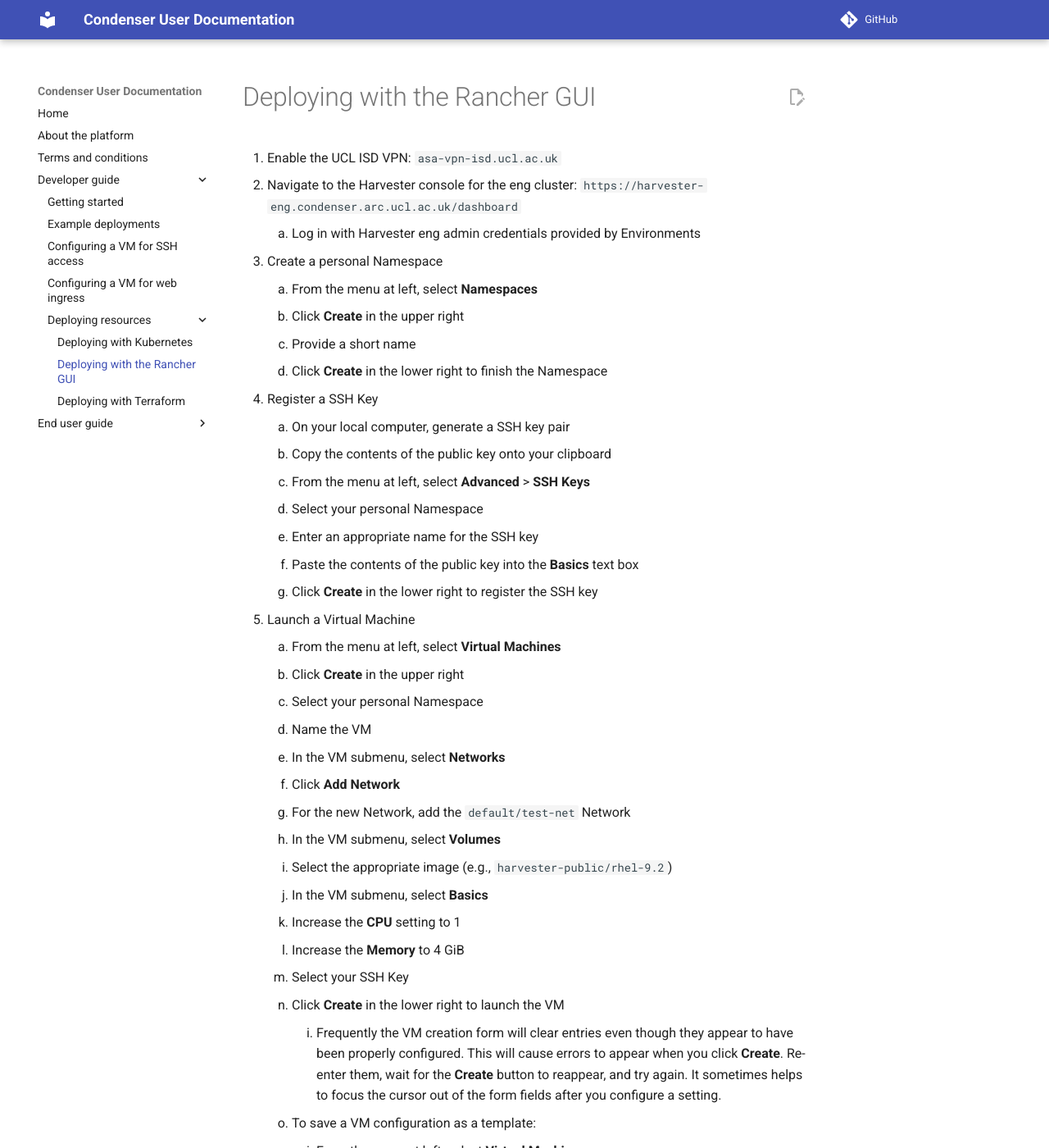
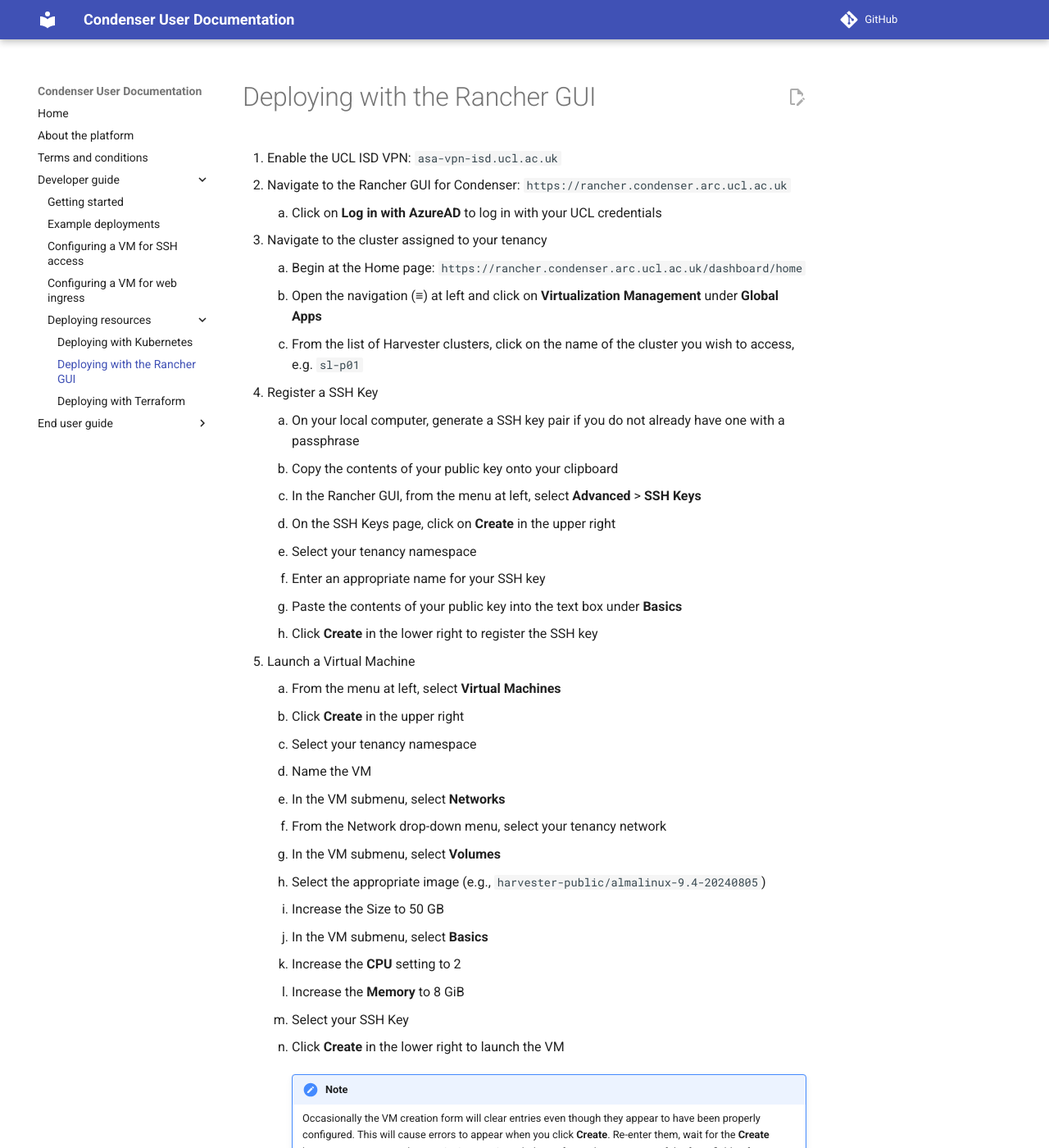
Before and after one commit to UCL-ARC/condenser-mkdocs, an MkDocs documentation site: the page built from docs/developer_guide/deploying_resources/deploying_rancher.md, in a window 1280 px wide and 1400 px high. Shown: the whole window at 82% size. Built offline with MkDocs 1.6.1 and Material for MkDocs 9.7.7, drawn with Linux system fonts in a browser that asks for light colours; comment, search, counter and statistics services are not loaded; some of the changed text lies outside the part shown.

Commit message:
updating the instructions for Rancher

````diff
--- a/docs/developer_guide/deploying_resources/deploying_rancher.md
+++ b/docs/developer_guide/deploying_resources/deploying_rancher.md
@@ -5,64 +5,60 @@
 # Deploying with the Rancher GUI
 
 1. Enable the UCL ISD VPN: `asa-vpn-isd.ucl.ac.uk`
-2. Navigate to the Harvester console for the eng cluster: `https://harvester-eng.condenser.arc.ucl.ac.uk/dashboard`
-    1. Log in with Harvester eng admin credentials provided by Environments
-3. Create a personal Namespace
-    1. From the menu at left, select **Namespaces**
-    2. Click **Create** in the upper right
-    3. Provide a short name
-    4. Click **Create** in the lower right to finish the Namespace
+2. Navigate to the Rancher GUI for Condenser: `https://rancher.condenser.arc.ucl.ac.uk`
+    1. Click on **Log in with AzureAD** to log in with your UCL credentials
+3. Navigate to the cluster assigned to your tenancy
+    1. Begin at the Home page: `https://rancher.condenser.arc.ucl.ac.uk/dashboard/home`
+    2. Open the navigation (≡) at left and click on **Virtualization Management**
+    under **Global Apps**
+    3. From the list of Harvester clusters, click on the name of the cluster you
+    wish to access, e.g. `sl-p01`
 4. Register a SSH Key
-    1. On your local computer, generate a SSH key pair
-    2. Copy the contents of the public key onto your clipboard
-    3. From the menu at left, select **Advanced** > **SSH Keys**
-    4. Select your personal Namespace
-    5. Enter an appropriate name for the SSH key
-    6. Paste the contents of the public key into the **Basics** text box
-    7. Click **Create** in the lower right to register the SSH key
+    1. On your local computer, generate a SSH key pair if you do not already have
+    one with a passphrase
+    2. Copy the contents of your public key onto your clipboard
+    3. In the Rancher GUI, from the menu at left, select **Advanced** > **SSH Keys**
+    4. On the SSH Keys page, click on **Create** in the upper right
+    5. Select your tenancy namespace
+    6. Enter an appropriate name for your SSH key
+    7. Paste the contents of your public key into the text box under **Basics**
+    8. Click **Create** in the lower right to register the SSH key
 5. Launch a Virtual Machine
     1. From the menu at left, select **Virtual Machines**
     2. Click **Create** in the upper right
-    3. Select your personal Namespace
+    3. Select your tenancy namespace
     4. Name the VM
     5. In the VM submenu, select **Networks**
-    6. Click **Add Network**
-    7. For the new Network, add the `default/test-net` Network
+    7. From the Network drop-down menu, select your tenancy network
     8. In the VM submenu, select **Volumes**
-    9. Select the appropriate image (e.g., `harvester-public/rhel-9.2`)
+    9. Select the appropriate image (e.g., `harvester-public/almalinux-9.4-20240805`)
+    10. Increase the Size to 50 GB
     10. In the VM submenu, select **Basics**
-    11. Increase the **CPU** setting to 1
-    12. Increase the **Memory** to 4 GiB
+    11. Increase the **CPU** setting to 2
+    12. Increase the **Memory** to 8 GiB
     13. Select your SSH Key
     14. Click **Create** in the lower right to launch the VM
-        1. Frequently the VM creation form will clear entries even though they
-        appear to have been properly configured. This will cause errors to appear
-        when you click **Create**. Re-enter them, wait for the **Create** button
-        to reappear, and try again. It sometimes helps to focus the cursor out of
-        the form fields after you configure a setting.
+
+        !!! note
+            Occasionally the VM creation form will clear entries even though they
+            appear to have been properly configured. This will cause errors to appear
+            when you click **Create**. Re-enter them, wait for the **Create** button
+            to reappear, and try again. It sometimes helps to focus the cursor out
+            of the form fields after you configure a setting.
+
     15. To save a VM configuration as a template:
         1. From the menu at left, select **Virtual Machines**
         2. Tick the box next to the VM
-        3. From the rain menu at right, select **Generate Template** (⋮)
+        3. From the menu at right (⋮), select **Generate Template**
         4. Name the template
         5. To start a VM from a template, omit steps 5.5-5.13. Instead tick the
         **Use VM Template** box and select the appropriate template.
 6. Log in to the VM
     1. From the menu at left, select **Virtual Machines**
     2. Identify the VM that you just launched in the list
-    3. Copy the IP address associated with the `default/test-net` Network (the
-    IP address will begin with 172)
-    4. Obtain the `cloud-user@compute081` SSH key provided by Environments and
-    register it with your `ssh-agent`.
-    5. In your terminal, enter the following SSH command, filling in the
-    appropriate fields:
-
-    ```bash
-    ssh -i <PATH TO YOUR PERSONAL PRIVATE SSH KEY> -o StrictHostKeyChecking=no \
-    -o UserKnownHostsFile=/dev/null \
-    -o ProxyCommand="ssh -W %h:%p cloud-user@condenser.arc.ucl.ac.uk" \
-    cloud-user@<YOUR VMs default/test-net IP ADDRESS>
-    ```
+    3. Wait for the IP address to appear, then copy it (the IP address will begin
+    with `10.134`)
+    4. Follow the instructions to [access the VM with SSH](../../end_user_guide/ssh.md)
 
 7. Terminate a VM
     1. From the menu at left, select **Virtual Machines**
````
